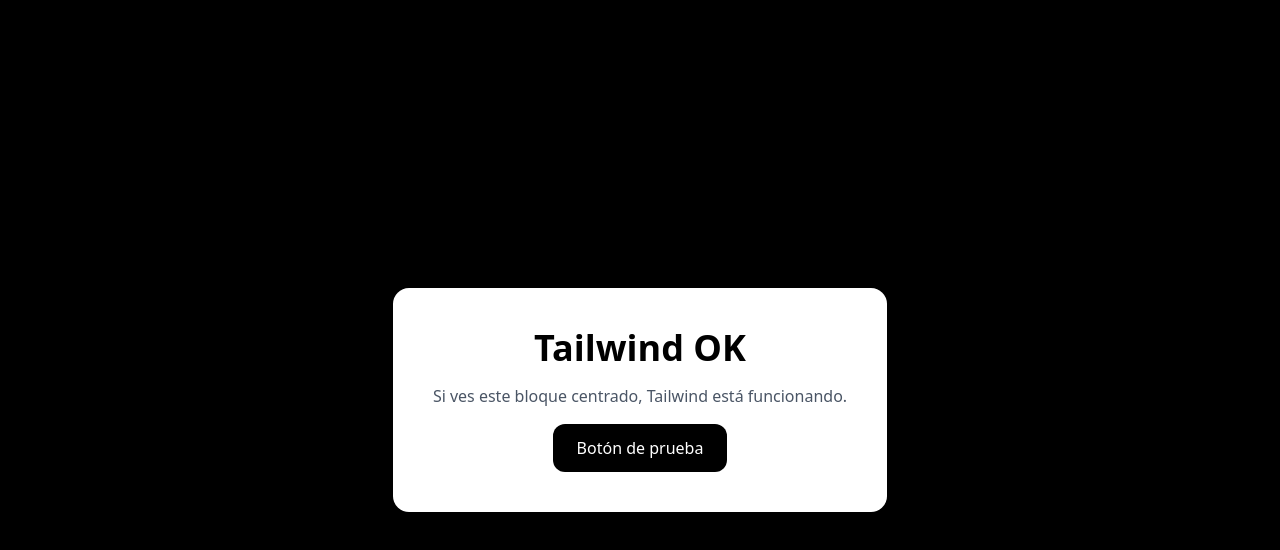
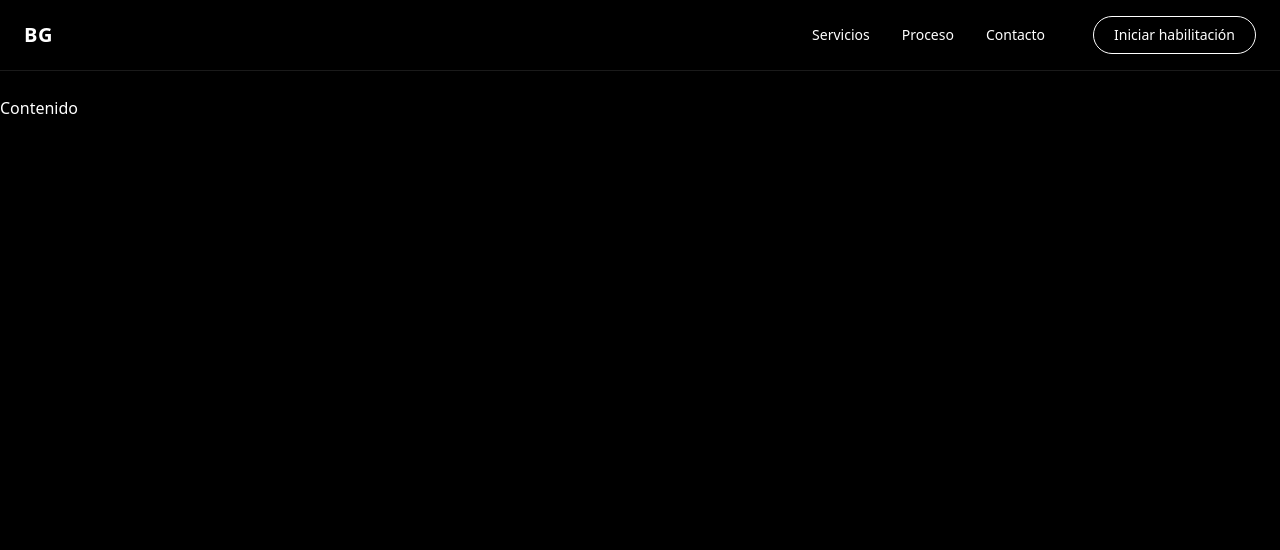
Before and after one commit to LautaroLeall/BG-Habilitaciones, a React (Vite) app: page / in a window 1280 px wide. Shown: the top 550 px of the page. Built offline with nearby package versions, Linux system fonts and the light colour scheme.

Commit message:
add responsive animated navbar

```diff
--- a/src/App.jsx
+++ b/src/App.jsx
@@ -1,7 +1,14 @@
-import TestTailwind from "./components/TestTailwind"
+import Navbar from "./components/layout/Navbar"
 
 function App() {
-  return <TestTailwind />
+    return (
+        <div className="bg-black text-white min-h-screen">
+            <Navbar />
+            <main className="pt-24">
+                Contenido
+            </main>
+        </div>
+    )
 }
 
 export default App
--- a/src/components/TestTailwind.jsx
+++ /dev/null
@@ -1,19 +0,0 @@
-export default function TestTailwind() {
-    return (
-        <div className="min-h-screen flex items-center justify-center bg-black">
-            <div className="p-10 rounded-2xl bg-white text-black text-center space-y-4 shadow-xl">
-                <h1 className="text-4xl font-bold">
-                    Tailwind OK
-                </h1>
-
-                <p className="text-gray-600">
-                    Si ves este bloque centrado, Tailwind está funcionando.
-                </p>
-
-                <button className="px-6 py-3 rounded-xl bg-black text-white hover:bg-gray-800 transition">
-                    Botón de prueba
-                </button>
-            </div>
-        </div>
-    )
-}
--- /dev/null
+++ b/src/components/layout/Navbar.jsx
@@ -0,0 +1,65 @@
+// eslint-disable-next-line no-unused-vars
+import { motion } from "framer-motion"
+import { Menu, X } from "lucide-react"
+import { useState } from "react"
+
+export default function Navbar() {
+    const [open, setOpen] = useState(false)
+
+    return (
+        <header className="fixed top-0 left-0 w-full z-50 bg-black/80 backdrop-blur-md border-b border-white/10">
+            <div className="max-w-7xl mx-auto px-6 py-4 flex items-center justify-between">
+
+                {/* Logo */}
+                <div className="text-xl font-semibold tracking-wide">
+                    BG
+                </div>
+
+                {/* Desktop menu */}
+                <nav className="hidden md:flex items-center gap-8 text-sm">
+                    <a href="#servicios" className="hover:text-gray-300 transition">
+                        Servicios
+                    </a>
+                    <a href="#proceso" className="hover:text-gray-300 transition">
+                        Proceso
+                    </a>
+                    <a href="#contacto" className="hover:text-gray-300 transition">
+                        Contacto
+                    </a>
+
+                    <button className="ml-4 px-5 py-2 border border-white rounded-full hover:bg-white hover:text-black transition">
+                        Iniciar habilitación
+                    </button>
+                </nav>
+
+                {/* Mobile button */}
+                <button
+                    className="md:hidden"
+                    onClick={() => setOpen(!open)}
+                >
+                    {open ? <X size={28} /> : <Menu size={28} />}
+                </button>
+            </div>
+
+            {/* Mobile menu */}
+            {open && (
+                <motion.div
+                    initial={{ opacity: 0, y: -10 }}
+                    animate={{ opacity: 1, y: 0 }}
+                    exit={{ opacity: 0 }}
+                    className="md:hidden bg-black border-t border-white/10"
+                >
+                    <nav className="flex flex-col px-6 py-6 gap-4 text-sm">
+                        <a href="#servicios" onClick={() => setOpen(false)}>Servicios</a>
+                        <a href="#proceso" onClick={() => setOpen(false)}>Proceso</a>
+                        <a href="#contacto" onClick={() => setOpen(false)}>Contacto</a>
+
+                        <button className="mt-4 px-5 py-2 border border-white rounded-full">
+                            Iniciar habilitación
+                        </button>
+                    </nav>
+                </motion.div>
+            )}
+        </header>
+    )
+}
```
